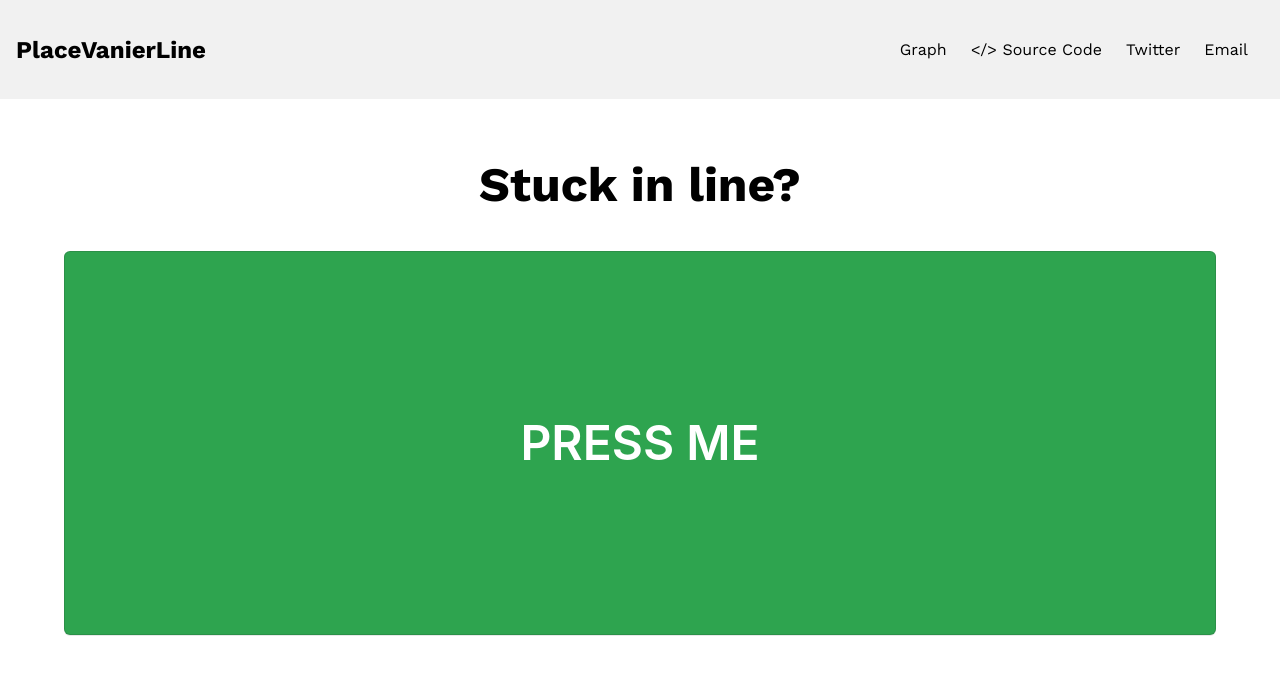
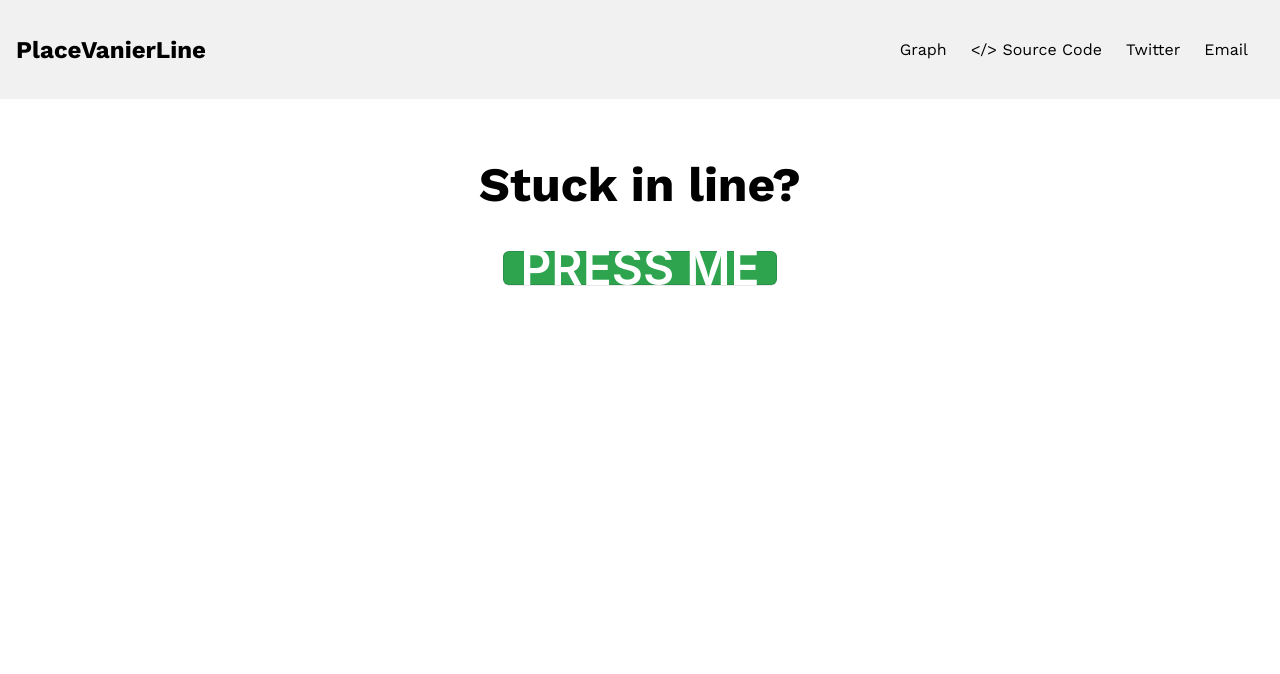
Before and after one commit to justindhillon/place-vanier-line, a Next.js app: page /record-time in a window 1280 px wide. Shown: the top 674 px of the page. Built offline with nearby package versions, Linux system fonts and the light colour scheme.

Commit message:
modified:   components/button.module.css

```diff
--- a/components/button.module.css
+++ b/components/button.module.css
@@ -21,8 +21,6 @@
     touch-action: manipulation;
     vertical-align: middle;
     white-space: nowrap;
-    width: 24em;
-    height: 8em;
     font-size: 3em;
   }
 
```
